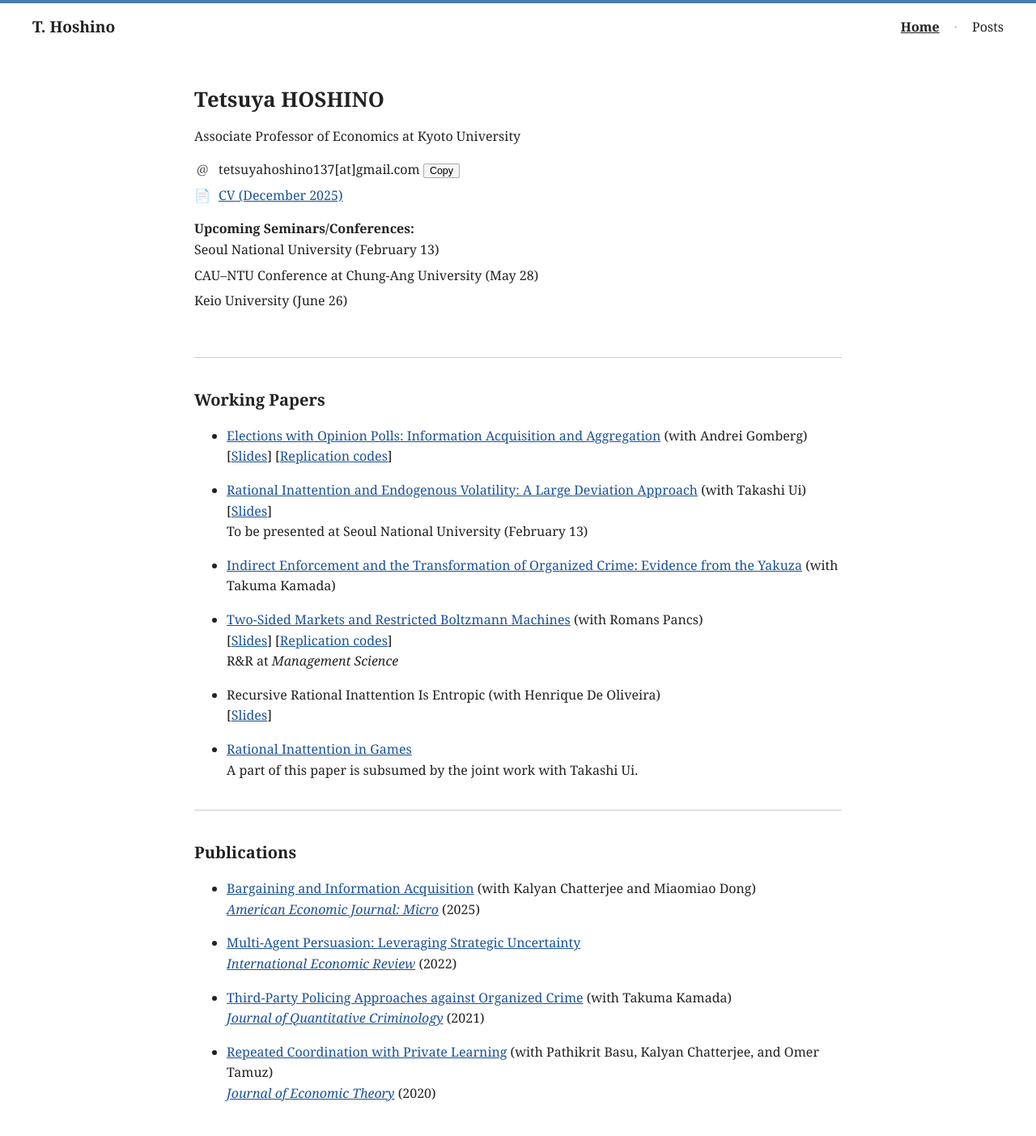
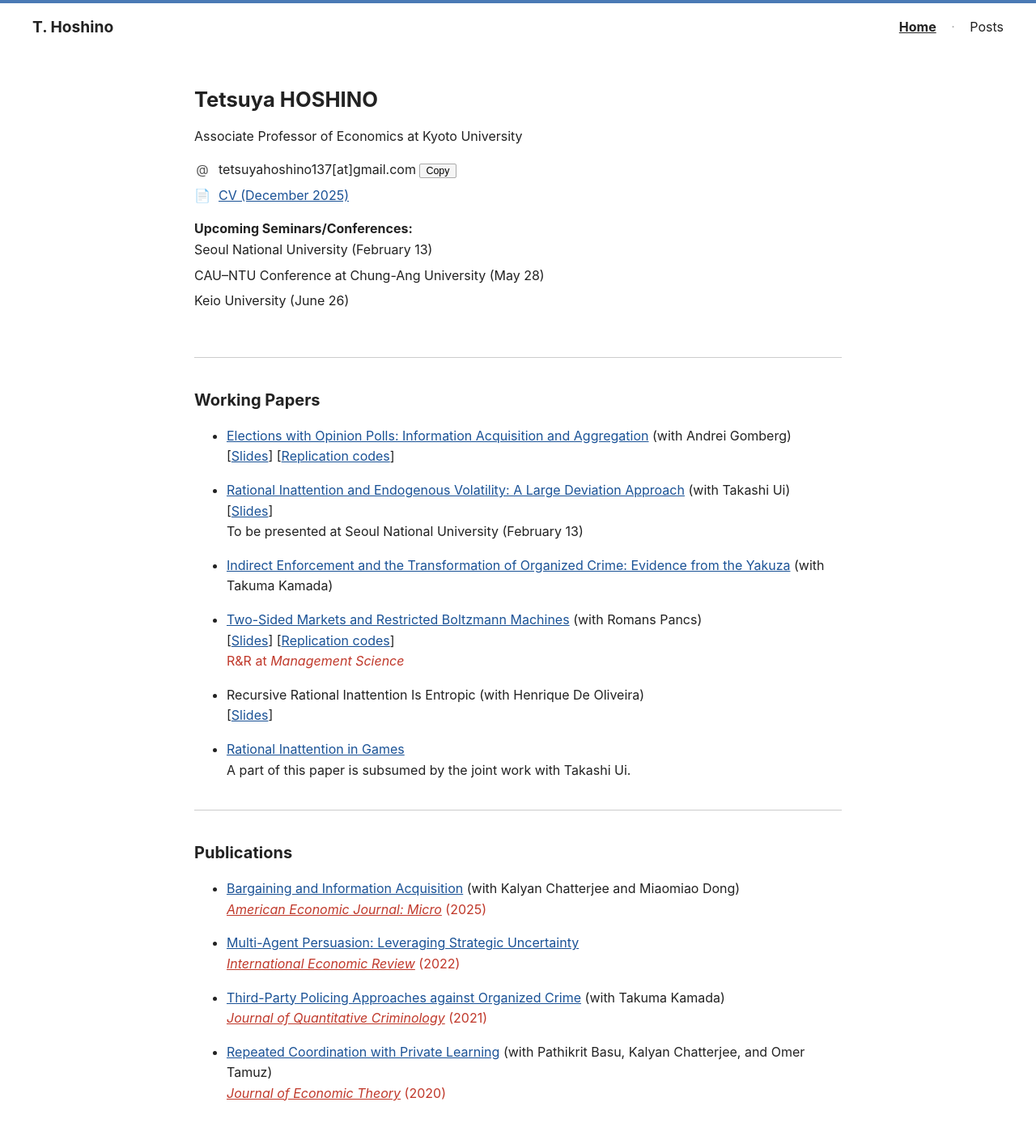
Before and after one commit to tetsuyahoshino137/tetsuyahoshino137.github.io, a Jekyll site: the page built from index.md, in a window 1280 px wide. Shown: the whole page at 81% size. Built offline with Jekyll 4.4.1, drawn with Linux system fonts in a browser that asks for light colours.

Commit message:
Update default.html

```diff
--- a/_layouts/default.html
+++ b/_layouts/default.html
@@ -8,7 +8,7 @@
     *, *::before, *::after { box-sizing: border-box; }
 
     body {
-      font-family: Georgia, serif;
+      font-family: -apple-system, BlinkMacSystemFont, "Segoe UI", Roboto, Helvetica, Arial, sans-serif;
       font-size: 16px;
       color: #222;
       margin: 0;
@@ -137,6 +137,7 @@
 
     em { font-style: italic; }
 
+    .red, .red a { color: #c0392b; }
     .journal { color: #c0392b; }
     .journal a { color: #c0392b; }
 
```
